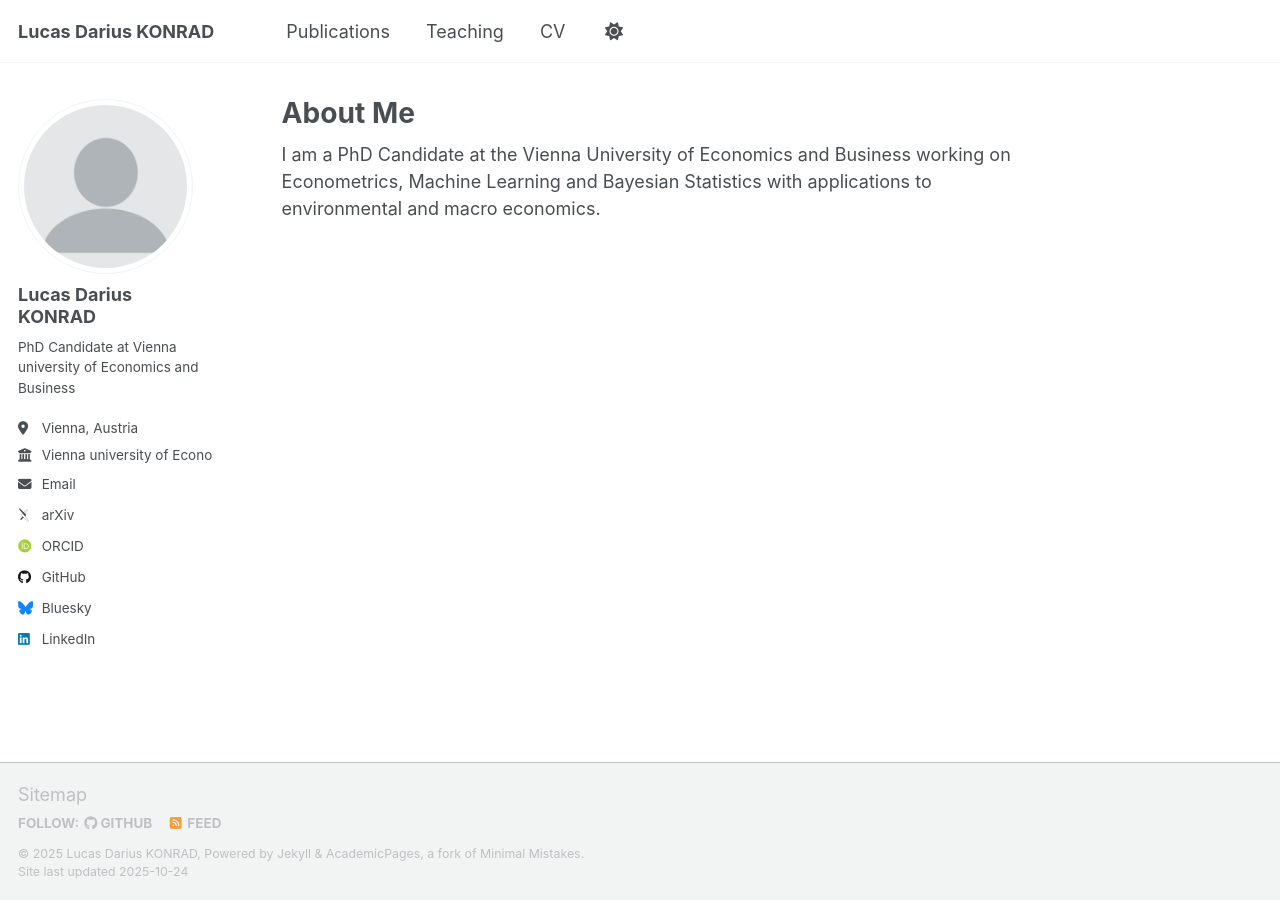
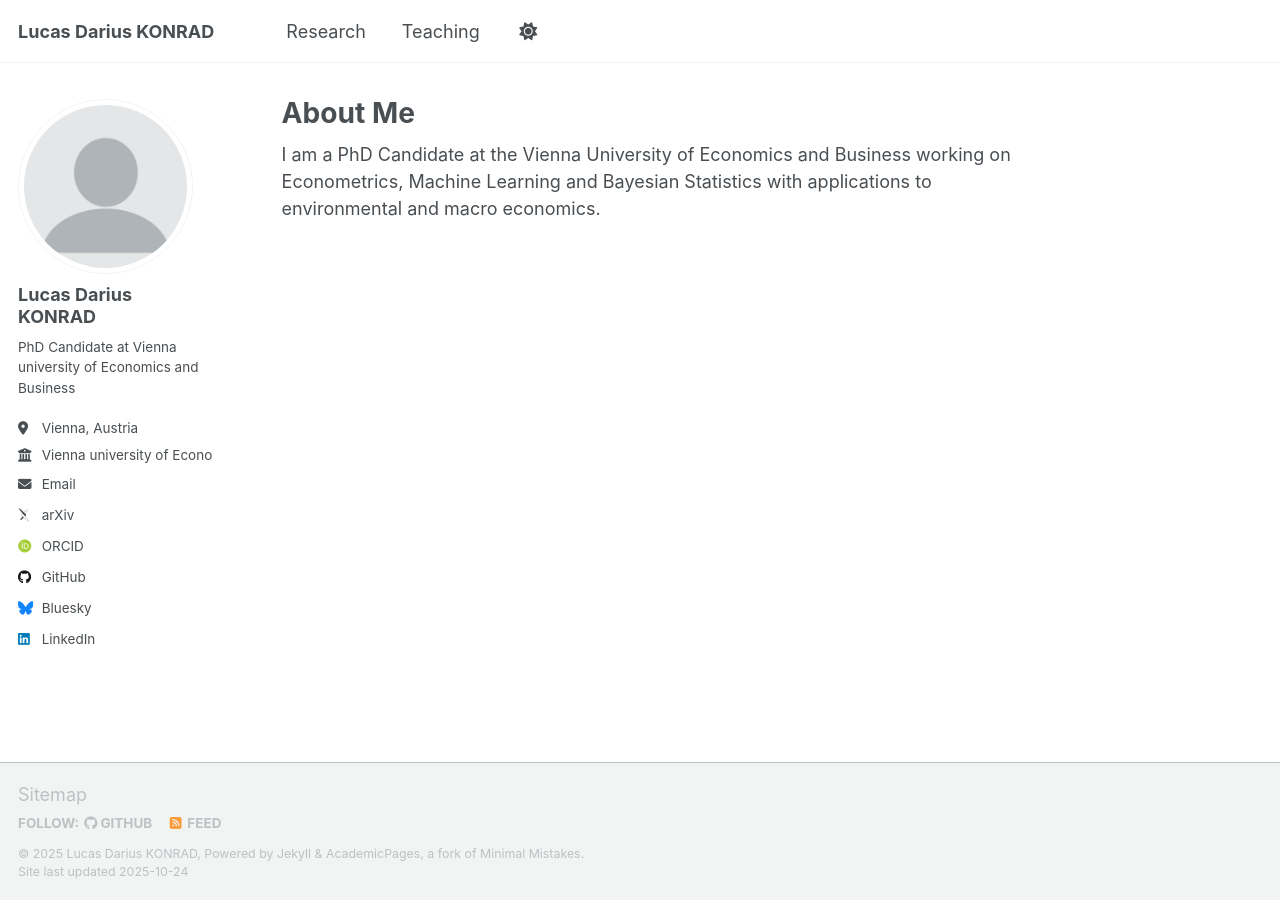
Before and after one commit to konradld/konradld.github.io, a Jekyll site: the page built from _pages/about.md, in a window 1280 px wide. Built offline with Jekyll 4.4.1, drawn with Linux system fonts in a browser that asks for light colours; some web fonts are replaced; a script that is not in the unit is left out.

Commit message:
Update navigation.yml

```diff
--- a/_data/navigation.yml
+++ b/_data/navigation.yml
@@ -8,7 +8,7 @@
 #      Markdown formatted page while the second is generated using JSON.
 
 main:
-  - title: "Publications"
+  - title: "Research"
     url: /publications/
 
 #  - title: "Talks"
@@ -23,8 +23,8 @@ main:
 #  - title: "Blog Posts"
 #    url: /year-archive/
 
-  - title: "CV"
-    url: /cv/
+#  - title: "CV"
+#    url: /cv/
 
 #  - title: "CV"
 #    url: /cv-json/
```
